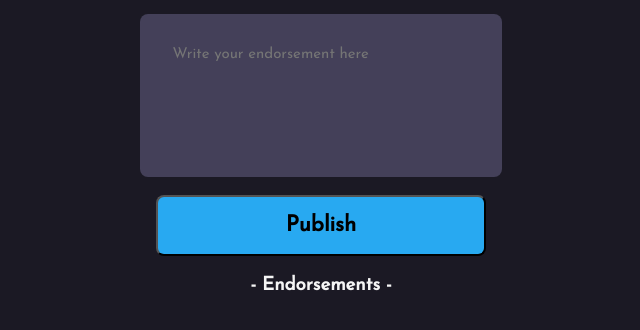
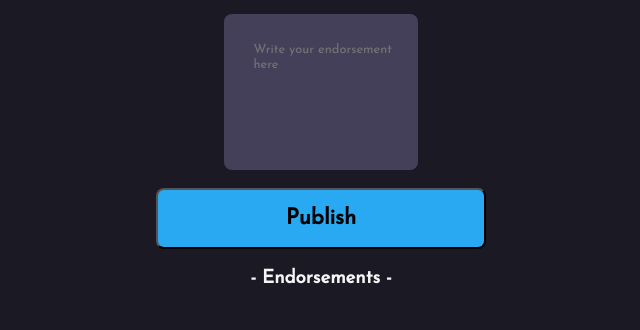
Before and after one commit to MastooraTurkmen/We-are-the-Champions., a website built with Vite: page index.html in a window 1280 px wide. Shown: the part 212-542 px from the top of the page, without its empty margins (319-959 px from the left). Built offline with nearby package versions, Linux system fonts and the light colour scheme; no server answers.

Commit message:
Update index.css
increasing font size and removing width

```diff
--- a/index.css
+++ b/index.css
@@ -26,13 +26,12 @@ h1{
 }
 
 textarea{
-   width: 317px;
    height: 118px;
    background: #444059;
    border: none;
    border-radius: 8px;
    color: #F5F5F5;
-   font-size: 15px;
+   font-size: .8em;
    resize: none;
    padding: 1.5em;
 
```
